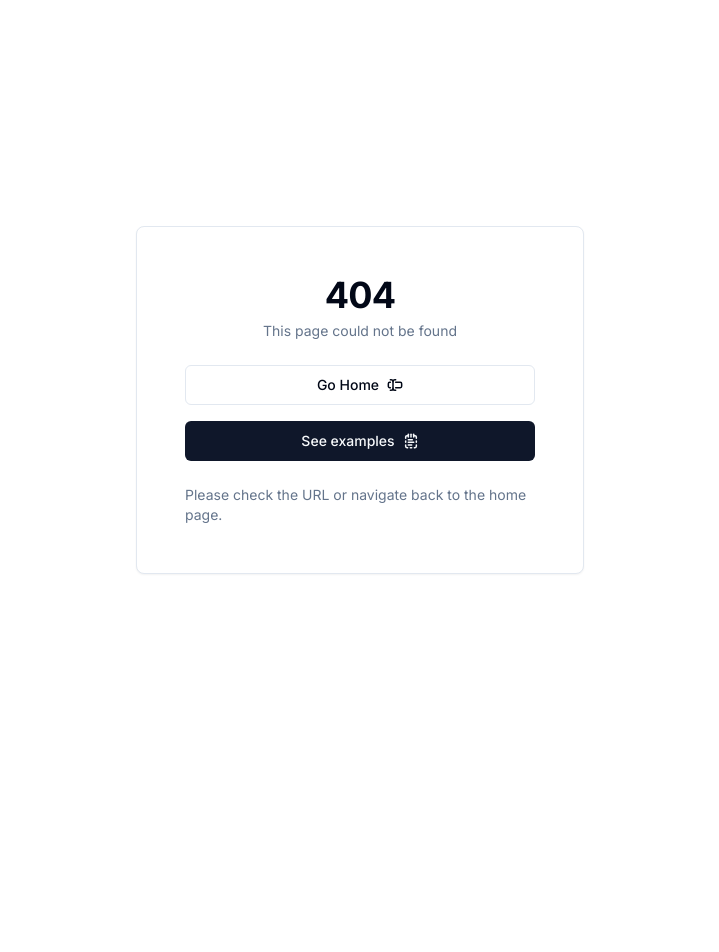
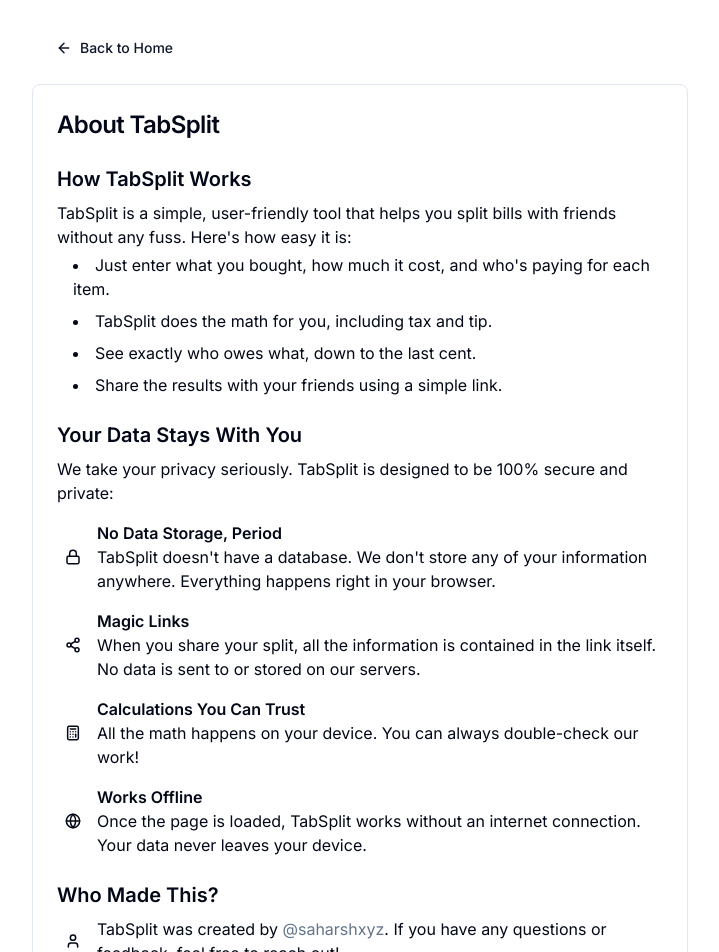
Before and after one commit to saharshxyz/tabsplit, a Next.js app: page /about in a window 1280 px wide. Before the commit this address had no page. Shown: the top 952 px of the page, without its empty margins (280-999 px from the left). Before the commit the page ends 800 px from the top, so only its background shows below. Built offline with nearby package versions, Linux system fonts and the light colour scheme.

Commit message:
feat: about page

```diff
--- a/app/(routes)/TabForm.tsx
+++ b/app/(routes)/TabForm.tsx
@@ -387,7 +387,7 @@ export function TabForm({ initialData }: TabFormProps) {
           />
         </div>
         <div>
-          <FormLabel>Splitters</FormLabel>
+          <FormLabel className="font-semibold">Splitters</FormLabel>
           <div className="space-y-2" ref={splitterParentRef}>
             {splitterFields.map((field, index) => (
               <div key={field.id} className="flex items-center gap-2">
@@ -441,7 +441,7 @@ export function TabForm({ initialData }: TabFormProps) {
         <Separator />
 
         <div>
-          <h3 className="mb-2 text-lg font-semibold">Items</h3>
+          <h3 className="mb-2 font-semibold">Items</h3>
           <div className="space-y-4" ref={itemParentRef}>
             {itemFields.map((field, index) => (
               <Card key={field.id}>
--- /dev/null
+++ b/app/(routes)/about/page.tsx
@@ -0,0 +1,134 @@
+import { Card, CardContent, CardHeader, CardTitle } from "@/components/ui/card"
+import Link from "next/link"
+import { Button } from "@/components/ui/button"
+import {
+  ArrowLeft,
+  Lock,
+  Globe,
+  Calculator,
+  User,
+  Share2,
+  LucideIcon
+} from "lucide-react"
+import { ReactNode } from "react"
+
+const BackButton = () => (
+  <Link href="/" className="m-2 mb-4 inline-block">
+    <Button variant="link">
+      <ArrowLeft className="mr-2 h-4 w-4" /> Back to Home
+    </Button>
+  </Link>
+)
+
+const Section = ({
+  title,
+  children
+}: {
+  title: string
+  children: ReactNode
+}) => (
+  <section>
+    <h2 className="mb-2 text-xl font-semibold">{title}</h2>
+    {children}
+  </section>
+)
+
+const FeatureItem = ({
+  icon: Icon,
+  title,
+  description
+}: {
+  icon: LucideIcon
+  title: string
+  description: ReactNode
+}) => (
+  <div className="ml-2 flex items-center space-x-1">
+    <Icon className="mr-3 h-5 w-5 flex-shrink-0" />
+    <div>
+      <h3 className="font-semibold">{title}</h3>
+      <p>{description}</p>
+    </div>
+  </div>
+)
+
+export default function AboutPage() {
+  return (
+    <main className="mx-auto mt-5 max-w-3xl">
+      <BackButton />
+
+      <Card>
+        <CardHeader>
+          <CardTitle className="text-2xl">About TabSplit</CardTitle>
+        </CardHeader>
+        <CardContent className="space-y-6">
+          <Section title="How TabSplit Works">
+            <p>
+              TabSplit is a simple, user-friendly tool that helps you split
+              bills with friends without any fuss. Here&apos;s how easy it is:
+            </p>
+            <ul className="mt-1 list-inside list-disc space-y-2 pl-4">
+              <li>
+                Just enter what you bought, how much it cost, and who&apos;s
+                paying for each item.
+              </li>
+              <li>TabSplit does the math for you, including tax and tip.</li>
+              <li>See exactly who owes what, down to the last cent.</li>
+              <li>Share the results with your friends using a simple link.</li>
+            </ul>
+          </Section>
+
+          <Section title="Your Data Stays With You">
+            <p className="mb-4">
+              We take your privacy seriously. TabSplit is designed to be 100%
+              secure and private:
+            </p>
+            <div className="space-y-4">
+              <FeatureItem
+                icon={Lock}
+                title="No Data Storage, Period"
+                description="TabSplit doesn't have a database. We don't store any of your information anywhere. Everything happens right in your browser."
+              />
+              <FeatureItem
+                icon={Share2}
+                title="Magic Links"
+                description="When you share your split, all the information is contained in the link itself. No data is sent to or stored on our servers."
+              />
+              <FeatureItem
+                icon={Calculator}
+                title="Calculations You Can Trust"
+                description="All the math happens on your device. You can always double-check our work!"
+              />
+              <FeatureItem
+                icon={Globe}
+                title="Works Offline"
+                description="Once the page is loaded, TabSplit works without an internet connection. Your data never leaves your device."
+              />
+            </div>
+          </Section>
+
+          <Section title="Who Made This?">
+            <FeatureItem
+              icon={User}
+              title=""
+              description={
+                <>
+                  TabSplit was created by{" "}
+                  <a
+                    href="https://saharsh.xyz?ref=tabsplit"
+                    className="text-link text-muted-foreground"
+                    target="_blank"
+                    rel="noopener"
+                  >
+                    @saharshxyz
+                  </a>
+                  . If you have any questions or feedback, feel free to reach
+                  out!
+                </>
+              }
+            />
+          </Section>
+        </CardContent>
+      </Card>
+    </main>
+  )
+}
--- a/app/(routes)/page.tsx
+++ b/app/(routes)/page.tsx
@@ -6,10 +6,10 @@ import { useHash } from "@/lib/useHash"
 import Link from "next/link"
 import { Button } from "@/components/ui/button"
 
-import { Shapes, Eraser } from "lucide-react"
+import { Shapes, Eraser, Info } from "lucide-react"
 
 export default function Home() {
-  const { hash, parsedData, error } = useHash()
+  const { parsedData } = useHash()
 
   const handleClearForm = () => {
     window.location.hash = ""
@@ -21,7 +21,7 @@ export default function Home() {
       <div className="m-2 flex space-x-2">
         <Link href={`/example`} className="flex-shrink-0">
           <Button variant="outline">
-            See Examples
+            View Examples
             <Shapes className="ml-2" />
           </Button>
         </Link>
@@ -29,6 +29,12 @@ export default function Home() {
           <Button className="w-full">
             Clear Form
             <Eraser className="ml-2" />
+          </Button>
+        </Link>
+        <Link href="/about" className="flex-shrink-0">
+          <Button variant="outline">
+            <span className="hidden sm:block">About</span>
+            <Info className="sm:ml-2" />
           </Button>
         </Link>
       </div>
--- a/app/not-found.tsx
+++ b/app/not-found.tsx
@@ -8,34 +8,44 @@ import {
   CardContent,
   CardFooter
 } from "@/components/ui/card"
-import { NotepadTextDashed, TextCursorInput } from "lucide-react"
+import { Shapes, Info, ArrowLeft } from "lucide-react"
 
 export default function NotFound() {
   return (
-    <main className="flex min-h-screen items-center justify-center overflow-hidden">
-      <Card className="w-full max-w-md p-6">
+    <main className="mx-auto mt-5 flex min-h-screen max-w-3xl items-center justify-center overflow-hidden">
+      <div className="w-full max-w-md">
+        <Link href="/" className="mb-4 inline-block">
+          <Button variant="link">
+            <ArrowLeft className="mr-2 h-4 w-4" /> Back to Home
+          </Button>
+        </Link>
+
+        <Card className="w-full p-6">
           <CardHeader className="text-center">
             <CardTitle className="text-4xl font-bold">404</CardTitle>
             <CardDescription>This page could not be found</CardDescription>
           </CardHeader>
           <CardContent className="flex flex-col space-y-4 text-center">
-          <Link href="/">
+            <Link href="/about">
               <Button className="w-full" variant="outline">
-              Go Home
-              <TextCursorInput className="ml-2" strokeWidth={2.25} />
+                Learn More
+                <Info className="ml-2" strokeWidth={2.25} />
               </Button>
             </Link>
             <Link href="/example">
               <Button className="w-full">
-              See examples
-              <NotepadTextDashed className="ml-2" />
+                View Examples
+                <Shapes className="ml-2" />
               </Button>
             </Link>
           </CardContent>
-        <CardFooter className="text-sm text-muted-foreground">
+          <CardFooter className="flex flex-col items-start">
+            <span className="mb-2">
               Please check the URL or navigate back to the home page.
+            </span>
           </CardFooter>
         </Card>
+      </div>
     </main>
   )
 }
--- a/components/PaymentLink.tsx
+++ b/components/PaymentLink.tsx
@@ -29,7 +29,7 @@ export const PaymentLink: React.FC<PaymentLinkProps> = ({ type, details }) => {
       href={urlMap[type as Exclude<DescriptionType, "None" | "Other">]}
       target="_blank"
       rel="noopener noreferrer"
-      className="inline-flex items-center border-b-2 border-transparent transition-colors duration-200 ease-in-out hover:border-current"
+      className="text-link inline-flex items-center"
     >
       {displayMap[type as Exclude<DescriptionType, "None" | "Other">]}
       <ExternalLink className="ml-2" />
--- a/styles/globals.css
+++ b/styles/globals.css
@@ -83,3 +83,7 @@
   @apply h-4 w-auto;
   stroke-width: 2.25px;
 }
+
+.text-link {
+  @apply border-b-2 border-transparent transition-all duration-200 ease-in-out hover:border-current;
+}
```
Lines whose indentation alone changed are shown as unchanged.
